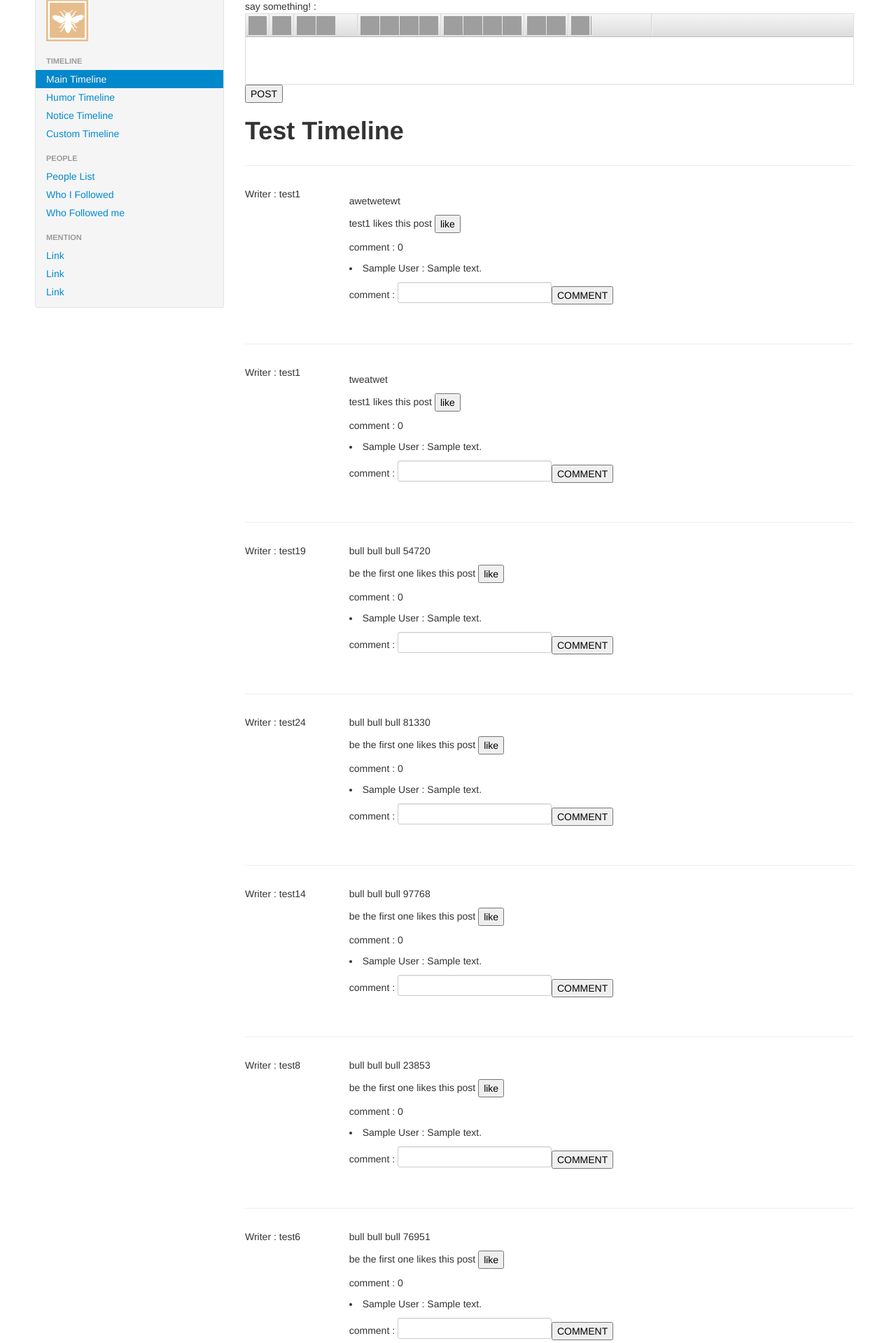
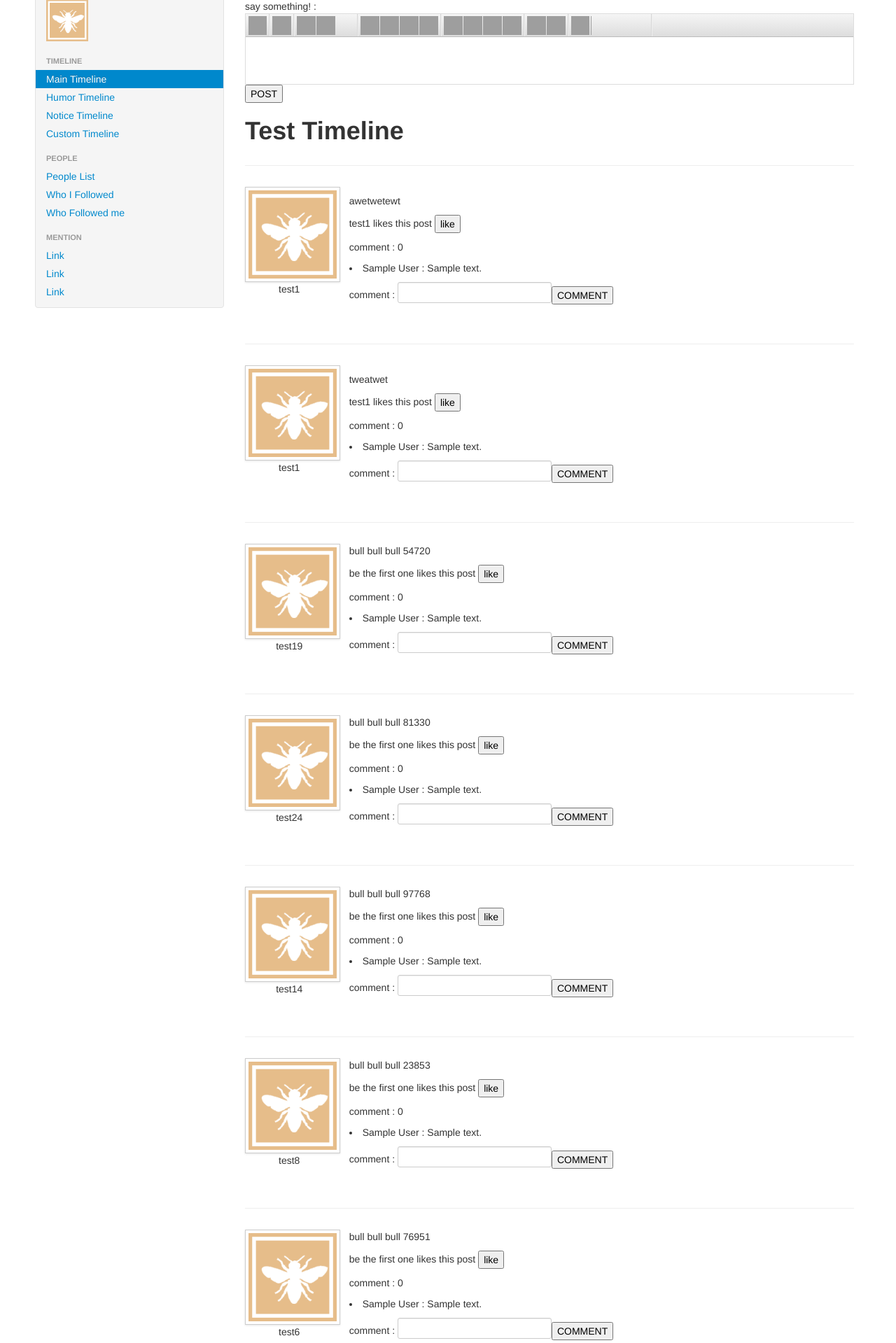
Before and after one commit to afool/hive, a Django app: template hive/html/templates/timelines/timeline_view.html in a window 1280 px wide. Shown: the part 91-2010 px from the top of the page at 70% size. Run offline with Django 3.2, Linux system fonts and the light colour scheme; the template is opened without the code that fills it: values that come from a table or form of the project are taken from there, others are empty; data comes from the database, SQL or seed files in the repository; tables that the repository leaves empty hold one stand-in row (values such as "Sample post"); parts of the project's set-up code (start-up, migrations or seed data) failed here and were passed over; grey boxes are pictures that could not be loaded.

Commit message:
add default profile image to render post

```diff
--- a/hive/html/templates/posts/post_render.html
+++ b/hive/html/templates/posts/post_render.html
@@ -1,7 +1,8 @@
 <div class="page-header"></div>
 <div class="row-fluid">
-	<div class="span2" id="writer_information{{ post.id }}">
-	Writer : {{ post.author }}
+	<div class="span2" id="writer_information{{ post.id }}" align="center">
+	<img src="{{ STATIC_URL }}img/user_profile/default.png" class="img-polaroid" >
+	{{ post.author }}
 	</div>
 	<div class="span10">
 		<p>
```
